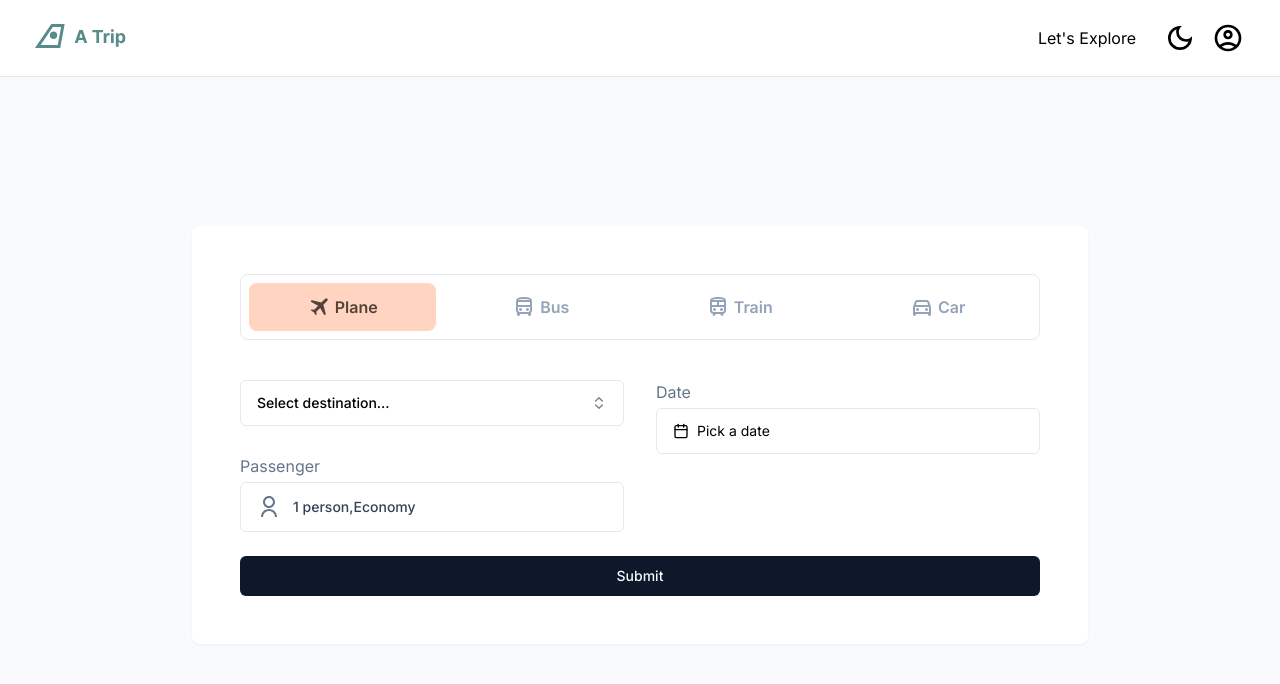
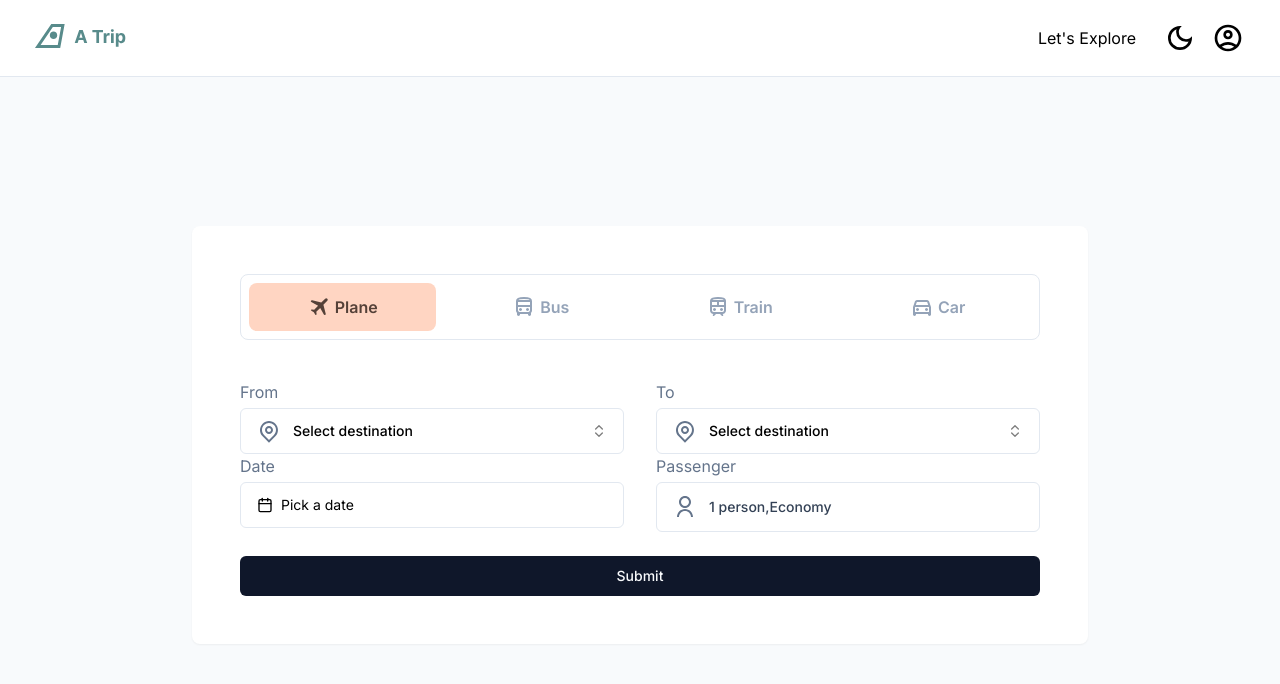
Before and after one commit to earslanyunus/atrip-concept, a Next.js app: page / in a window 1280 px wide. Shown: the top 684 px of the page. Built offline with nearby package versions, Linux system fonts and the light colour scheme.

Commit message:
Airports added to location input for planeform

```diff
--- a/src/app/api/countries/[slug]/route.ts
+++ b/src/app/api/countries/[slug]/route.ts
@@ -10,17 +10,25 @@ export async function GET( request: Request,
     .from('countries')
     .select('name,iso3,numeric_code,id')
     .textSearch('name',searchText)
-    .limit(5)
+    .limit(3)
 
     let { data: state, error:errorState } = await supabase
     .from('states')
     .select('name,country_name,id')
     .textSearch('name',searchText)
-    .limit(5)
+    .limit(3)
 
-    if (errorCountry || errorState) {
+    let { data: airports, error:errorAirports } = await supabase
+    .from('airports')
+    .select('name,iata_code,id')
+    .textSearch('name',searchText)
+    .limit(3)
 
-      return NextResponse.json({status:500,message:errorCountry?.message || errorState?.message})
+
+
+    if (errorCountry || errorState || errorAirports) {
+
+      return NextResponse.json({status:500,message:errorCountry?.message || errorState?.message || errorAirports?.message})
 
 
 
@@ -33,7 +41,7 @@ export async function GET( request: Request,
     // if(state === null ||state.length===0){
     //   return NextResponse.json({status:404,message:"State not found"})
     // }
-    return NextResponse.json({status:200,data:[...(countries || []), ...(state || [])]})
+    return NextResponse.json({status:200,data:[...(countries || []), ...(state || []), ...(airports || [])]})
 
 
 
--- a/src/app/page.tsx
+++ b/src/app/page.tsx
@@ -5,7 +5,7 @@ import TicketTabs from "@/components/TicketTabs";
 export default function Home() {
 
   return (
-   <main className="min-h-screen min-w-screen">
+   <main className="min-h-screen min-w-screen ">
     <Navbar/>
     <div className="bg-slate-50 h-[calc(100svh-85px)] w-full flex justify-center items-center">
         <TicketTabs/>
--- a/src/components/LocationInput.tsx
+++ b/src/components/LocationInput.tsx
@@ -17,11 +17,11 @@ import {
   PopoverContent,
   PopoverTrigger,
 } from "@/components/ui/popover"
-import { RiEarthLine, RiMapPinRangeLine } from "@remixicon/react"
+import { RiEarthLine, RiMapPinLine, RiMapPinRangeLine, RiPlaneLine } from "@remixicon/react"
 
 
 
-export default function ComboboxDemo() {
+export default function ComboboxDemo({labelText}:{labelText:string}) {
   const [open, setOpen] = React.useState(false)
   const [value, setValue] = React.useState("")
   const [locations, setLocations] = React.useState([])
@@ -56,25 +56,28 @@ export default function ComboboxDemo() {
   return (
     <Popover open={open} onOpenChange={setOpen}>
       <PopoverTrigger asChild>
+        <div className="flex gap-1 flex-col">
+          <p className="text-slate-500">{labelText}</p>
         <Button
           variant="outline"
           role="combobox"
           aria-expanded={open}
-          className="w-full justify-between py-3 px-4 min-h-[46px]"
+          className="w-full justify-start gap-3   py-3 px-4 min-h-[46px]"
         >
-
+          <RiMapPinLine className="fill-slate-500"/>
           {value
-            ? locations.find((location) => location.name.toLowerCase() === value)?.name||'Select destination...'
-            : "Select destination..."
+            ? locations.find((location) => location.name.toLowerCase() === value)?.name||'Select destination'
+            : "Select destination"
 
 
             }
-          <ChevronsUpDown className="ml-2 h-4 w-4 shrink-0 opacity-50" />
+          <ChevronsUpDown className=" h-4 ml-auto end w-4 shrink-0 opacity-50" />
         </Button>
+        </div>
       </PopoverTrigger>
       <PopoverContent className="w-[--radix-popover-trigger-width] p-0">
         <Command>
-          <CommandInput placeholder="Select destination..." onValueChange={searchHandle}/>
+          <CommandInput placeholder="Select destination" onValueChange={searchHandle}/>
           <CommandEmpty>No location found.</CommandEmpty>
           <CommandGroup>
             {locations.map((location) => (
@@ -94,7 +97,8 @@ export default function ComboboxDemo() {
                   )}
                 />
                 {location?.numeric_code && <RiEarthLine className="opacity-30 mr-2"/>}
-                {location?.country_name && <RiMapPinRangeLine className="opacity-30 mr-2"/>}{location.name}
+                {location?.country_name && <RiMapPinRangeLine className="opacity-30 mr-2"/>}
+                {location?.iata_code && <RiPlaneLine className="opacity-30 mr-2"/>}{location.name}
               </CommandItem>
             ))}
           </CommandGroup>
--- a/src/components/plane/PlaneForm.tsx
+++ b/src/components/plane/PlaneForm.tsx
@@ -29,7 +29,7 @@ import {
   PopoverTrigger,
 } from "@/components/ui/popover";
 import PassengerInput from "./PassengerInput";
-import ComboboxDemo from "../LocationInput";
+import LocationInput from "../LocationInput";
 import DatePickerDemo from "../DateInput";
 
 const languages = [
@@ -88,7 +88,8 @@ export default function ComboboxForm() {
             return (
               <FormItem >
                 <FormControl>
-                  <ComboboxDemo
+                  <LocationInput
+                  labelText="From"
                   />
                 </FormControl>
                 <FormMessage />
@@ -96,24 +97,23 @@ export default function ComboboxForm() {
             );
           }}
         />
-        {/* <FormField
+        <FormField
           control={form.control}
           name="to"
           render={({ field }) => {
             return (
               <FormItem className="">
                 <FormControl>
-                  <ComboboxDemo
+                  <LocationInput
                     labelText="To"
-                    placeholder="Airport-City or Country"
-                    formaction={form.setValue}
+
                   />
                 </FormControl>
                 <FormMessage />
               </FormItem>
             );
           }}
-        /> */}
+        />
         <FormField
           control={form.control}
           name="date"
```
